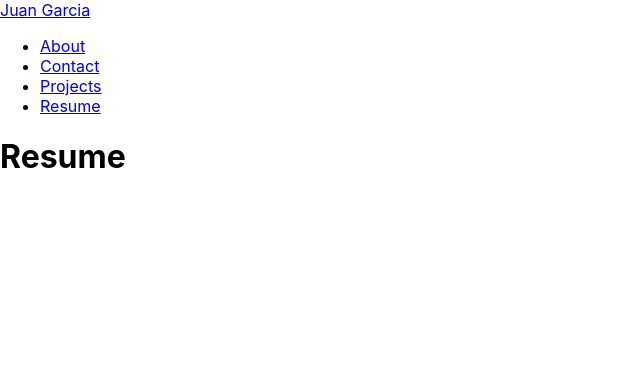
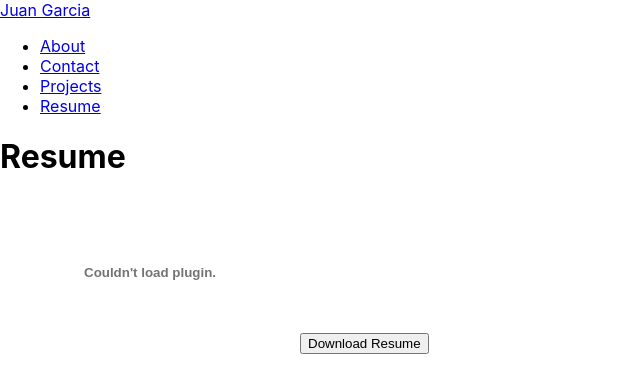
Before and after one commit to juanm98/react-portfolio, a React (Create React App) app: page /resume in a window 1280 px wide. Shown: the top 392 px of the page, without its empty margins (0-640 px from the left). Built offline with nearby package versions, Linux system fonts and the light colour scheme.

Commit message:
Stub up Resume

```diff
--- a/src/App.css
+++ b/src/App.css
@@ -36,3 +36,7 @@
     transform: rotate(360deg);
   }
 }
+
+img {
+  width: 300px;
+}
--- a/src/pages/Resume.jsx
+++ b/src/pages/Resume.jsx
@@ -1,6 +1,12 @@
 function Resume() {
   return (
+    <>
       <h1>Resume</h1>
+      <embed src="Resume.pdf" type="application/pdf" id="resume" />
+      <a href="Resume.pdf" download={Resume.pdf}>
+        <button>Download Resume</button>
+      </a>
+    </>
   )
 }
 
```
Also changed, not shown: 1 other file (tests, documents, lock files or other folders).
